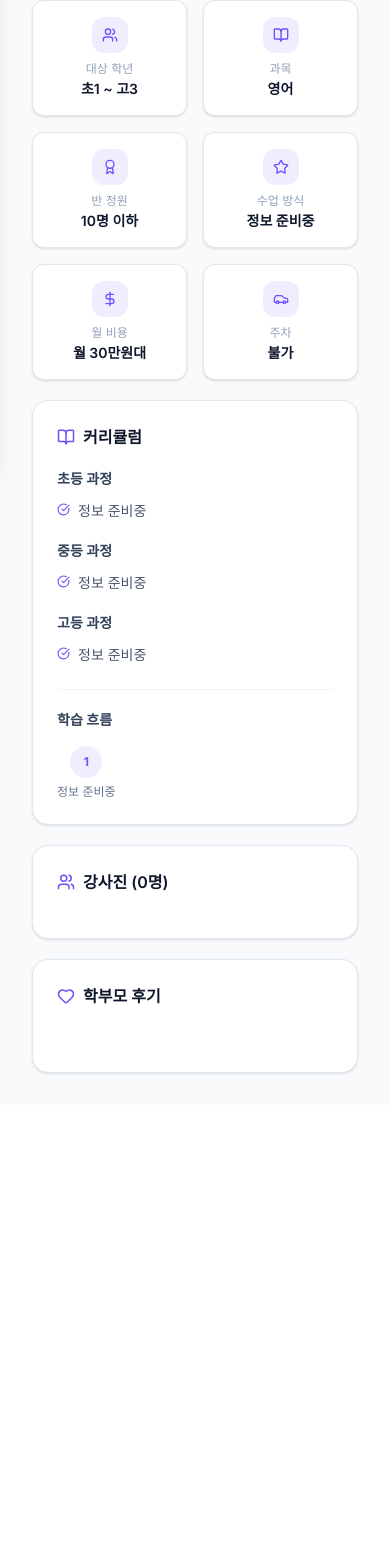
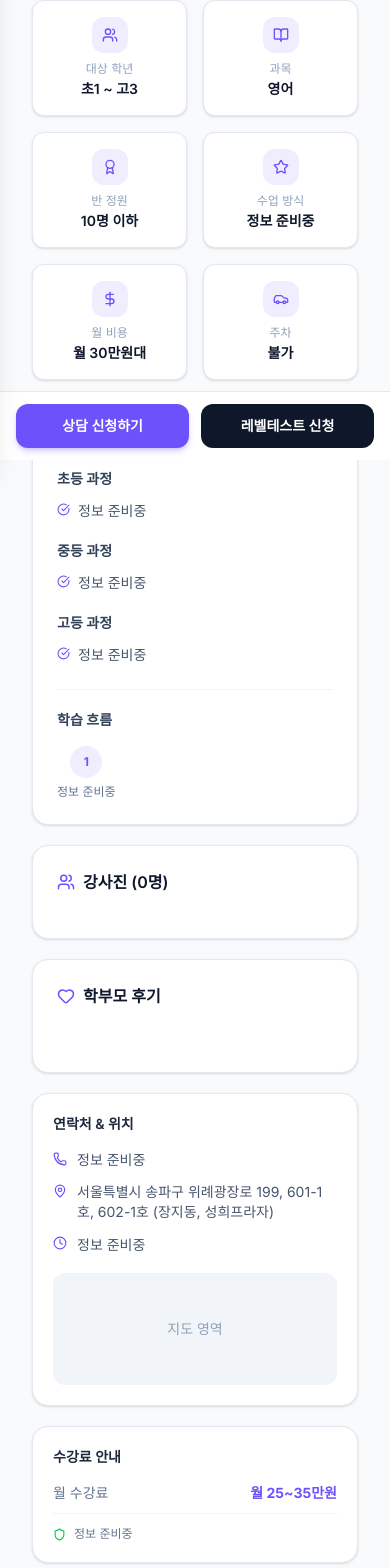
Before and after one commit to hongsuin/PostMom, a React (Vite) app: page /academies/3000022102 in a window 390 px wide. Shown: the part 384-1952 px from the top of the page. Before the commit the page ends 1489 px from the top, so only its background shows below. Built offline with nearby package versions, Linux system fonts and the light colour scheme.

Commit message:
학원페이지 반응형 오류 수정

```diff
--- a/src/pages/AcademyDetail.tsx
+++ b/src/pages/AcademyDetail.tsx
@@ -86,7 +86,7 @@ export default function AcademyDetail() {
       <div className="mx-auto max-w-[1400px] px-8 py-8 xl:px-12">
         <div className="flex gap-8">
           {/* ── LEFT COLUMN ──────────────────────────────── */}
-          <div className="flex-1 min-w-0 space-y-5">
+          <div className="flex-1 min-w-0 space-y-5 pb-28 lg:pb-0">
             {/* Quick stats */}
             <div className="grid grid-cols-2 gap-4 md:grid-cols-3 lg:grid-cols-6">
               {[
@@ -206,6 +206,48 @@ export default function AcademyDetail() {
                 ))}
               </div>
             </SectionCard>
+            {/* 연락처 & 위치 (mobile only) */}
+            <div className="lg:hidden rounded-2xl border border-slate-200 bg-white p-5 shadow-sm">
+              <p className="mb-4 text-sm font-semibold text-slate-800">연락처 & 위치</p>
+              <div className="space-y-3 text-sm">
+                <div className="flex items-start gap-2.5 text-slate-600">
+                  <Phone size={14} className="mt-0.5 shrink-0 text-primary" />
+                  {academy.phone}
+                </div>
+                <div className="flex items-start gap-2.5 text-slate-600">
+                  <MapPin size={14} className="mt-0.5 shrink-0 text-primary" />
+                  {academy.address}
+                </div>
+                <div className="flex items-start gap-2.5 text-slate-600">
+                  <Clock size={14} className="mt-0.5 shrink-0 text-primary" />
+                  <span className="leading-relaxed">{academy.schedule}</span>
+                </div>
+              </div>
+              <div className="mt-4 flex h-28 items-center justify-center rounded-xl bg-slate-100 text-sm text-slate-400">
+                지도 영역
+              </div>
+            </div>
+
+            {/* 수강료 안내 (mobile only) */}
+            <div className="lg:hidden rounded-2xl border border-slate-200 bg-white p-5 shadow-sm">
+              <p className="mb-4 text-sm font-semibold text-slate-800">수강료 안내</p>
+              <div className="space-y-2.5 text-sm">
+                <div className="flex items-center justify-between">
+                  <span className="text-slate-500">월 수강료</span>
+                  <span className="font-bold text-primary">{academy.priceRange}</span>
+                </div>
+                {academy.additionalCosts.map((cost, i) => (
+                  <div key={i} className="flex items-center justify-between text-slate-500">
+                    <span>{cost.item}</span>
+                    <span>{cost.cost}</span>
+                  </div>
+                ))}
+                <div className="flex items-start gap-2 border-t border-slate-100 pt-3">
+                  <Shield size={13} className="mt-0.5 shrink-0 text-green-500" />
+                  <p className="text-xs text-slate-500">{academy.refundPolicy}</p>
+                </div>
+              </div>
+            </div>
           </div>
 
           {/* ── RIGHT SIDEBAR ────────────────────────────── */}
@@ -280,6 +322,24 @@ export default function AcademyDetail() {
           </aside>
         </div>
       </div>
+
+      {/* ── MOBILE BOTTOM CTA ────────────────────────────── */}
+      <div className="fixed bottom-0 left-0 right-0 z-40 border-t border-slate-200 bg-white px-4 py-3 lg:hidden">
+        <div className="mx-auto flex max-w-lg gap-3">
+          <Link
+            to={`/consult/${academy.id}`}
+            className="flex flex-1 items-center justify-center rounded-xl bg-primary py-3 text-sm font-semibold text-white shadow-md shadow-primary/25 transition-all hover:opacity-90"
+          >
+            상담 신청하기
+          </Link>
+          <Link
+            to={`/leveltest/${academy.id}`}
+            className="flex flex-1 items-center justify-center rounded-xl bg-slate-900 py-3 text-sm font-semibold text-white transition-all hover:bg-slate-800"
+          >
+            레벨테스트 신청
+          </Link>
+        </div>
+      </div>
     </div>
   );
 }
```
